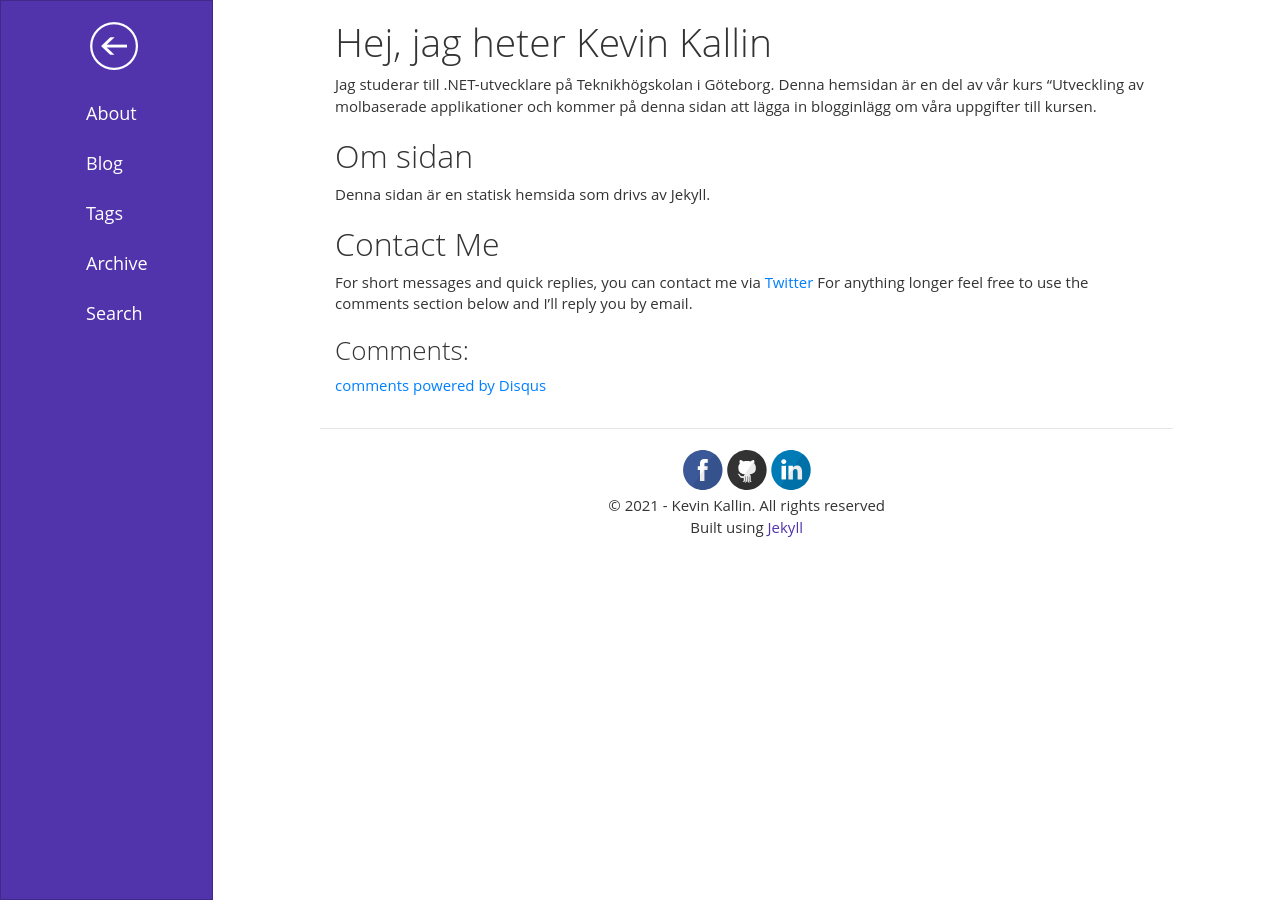
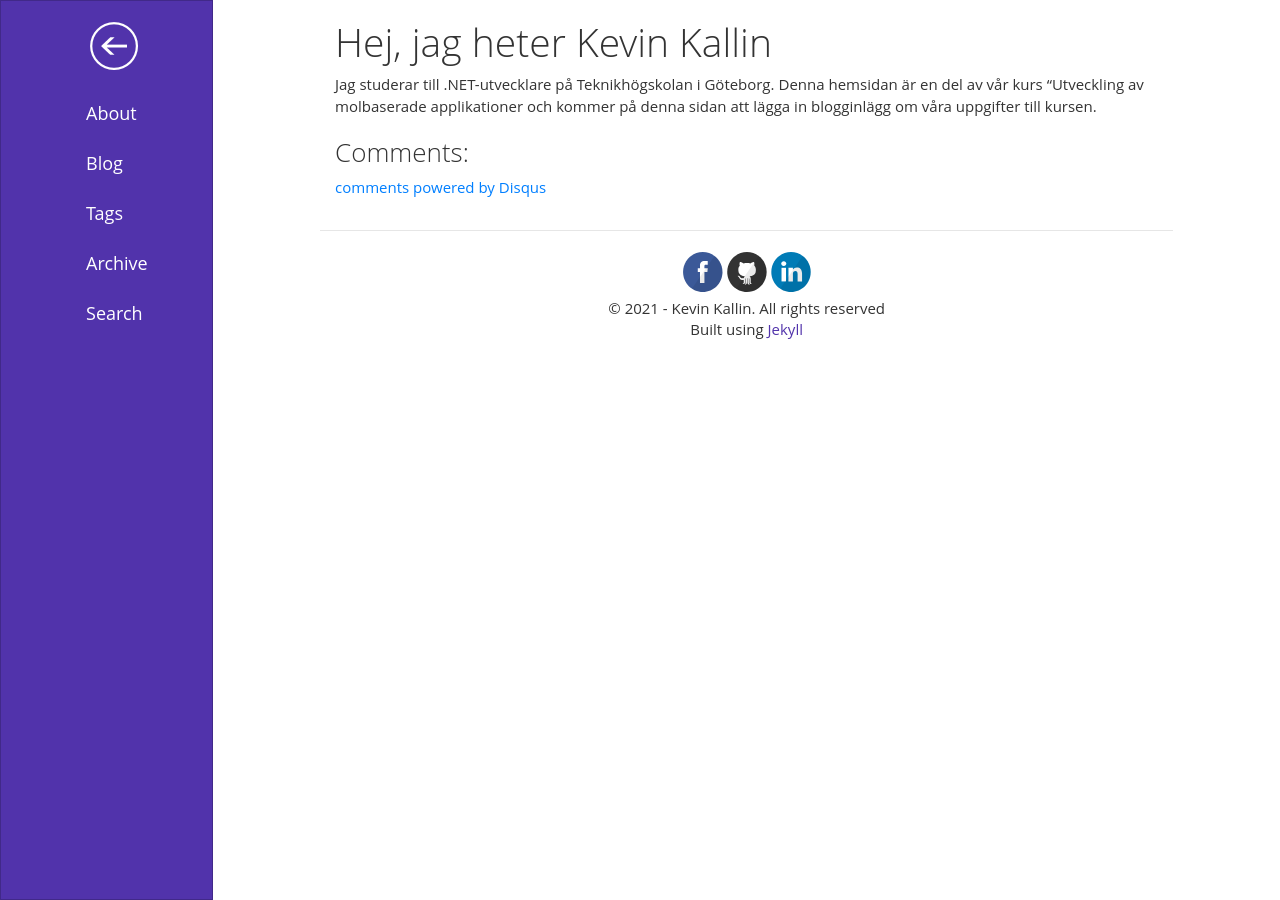
Before and after one commit to KevinKallin/KevinKallin.github.io, a Jekyll site: the page built from about/index.md, in a window 1280 px wide. Built offline with Jekyll 4.4.1, drawn with Linux system fonts in a browser that asks for light colours; a script that is not in the unit is left out; comment, search, counter and statistics services are not loaded.

Commit message:
Update index.md

```diff
--- a/about/index.md
+++ b/about/index.md
@@ -7,14 +7,6 @@ theme: purple
 
 
 Jag studerar till .NET-utvecklare på Teknikhögskolan i Göteborg. Denna hemsidan är en del av vår kurs "Utveckling av molbaserade applikationer och kommer på denna sidan att lägga in blogginlägg om våra uppgifter till kursen.
-
-## Om sidan
-
-Denna sidan är en statisk hemsida som drivs av Jekyll.
-
-## Contact Me
-
-For short messages and quick replies, you can contact me via [Twitter](http://twitter.com/olakara) For anything longer feel free to use the comments section below and I'll reply you by email.
 
 ### Comments:
 
```
